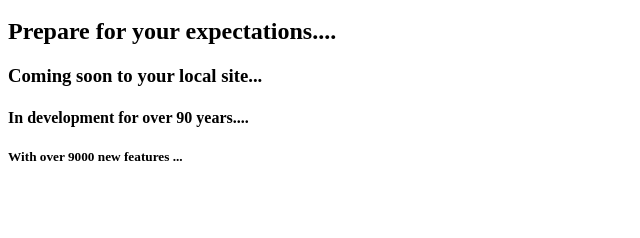
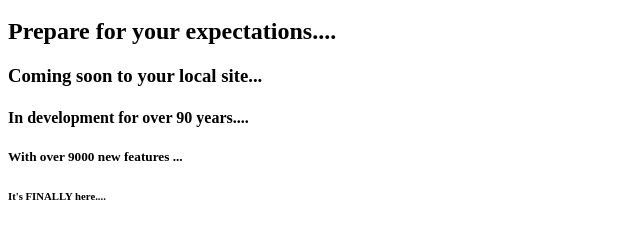
Before and after one commit to tiennguyen3354/donuts, a plain HTML site: page index.html in a window 1280 px wide. Shown: the part 48-286 px from the top of the page, without its empty margins (0-640 px from the left). Drawn offline with Linux system fonts and the light colour scheme.

Commit message:
Added h6 header

```diff
--- a/index.html
+++ b/index.html
@@ -12,5 +12,6 @@
     <h3>Coming soon to your local site...</h3>
     <h4>In development for over 90 years....</h4>
     <h5>With over 9000 new features ... </h5>
+    <h6>It's FINALLY here....</h6>
 </body>
 </html>
```
